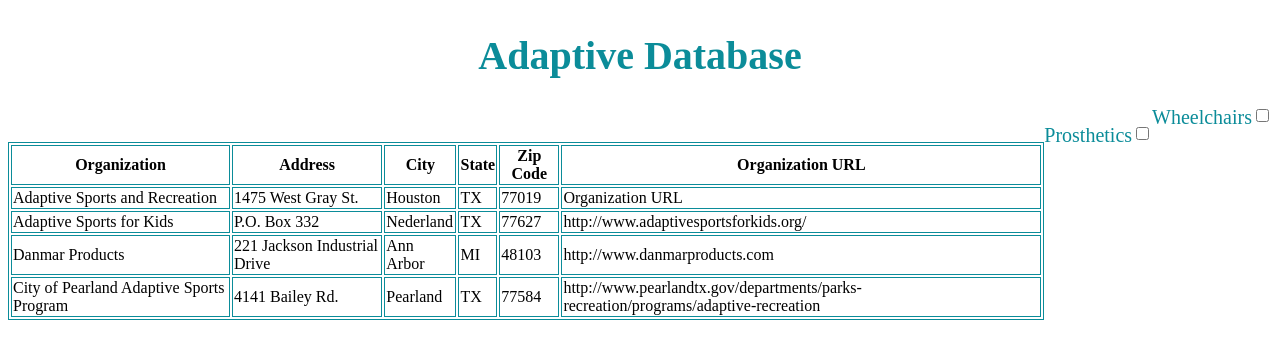
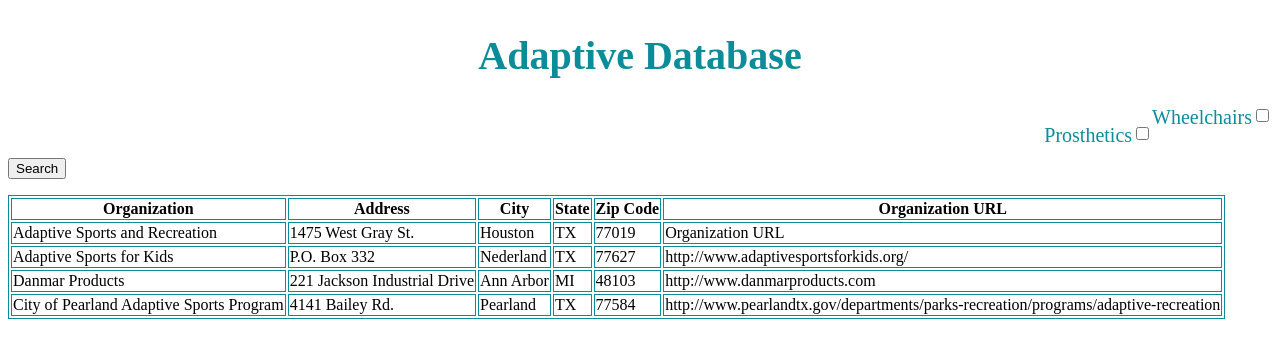
Before and after one commit to cascholten/teach-heroku-test, a Django app: page / in a window 1280 px wide. Shown: the part 322-681 px from the top of the page. Run offline with Django 3.2, Linux system fonts and the light colour scheme.

Commit message:
Add Search Button

```diff
--- a/hello/templates/index.html
+++ b/hello/templates/index.html
@@ -28,7 +28,9 @@
   <label for="physical1"> Wheelchairs</label><br>
   <input type="checkbox" id="physical2" name="physical2" value="Prosthetics">
   <label for="physical2"> Prosthetics</label><br>
-
+  <p>  </p>
+  <button type=button>Search</button>
+  <p>  </p>
   <table>
     <tr>
       <th>Organization</th>
```
